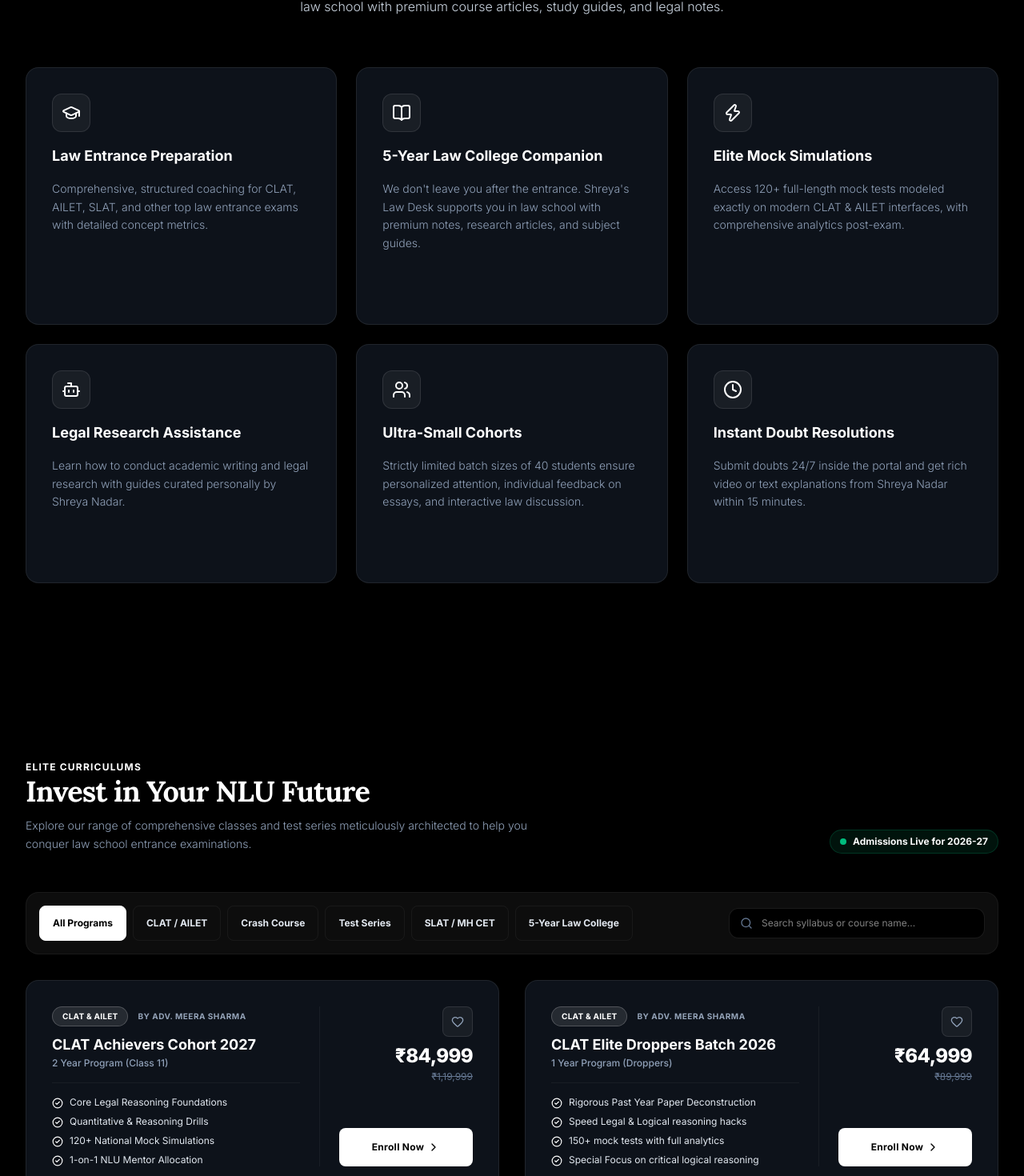
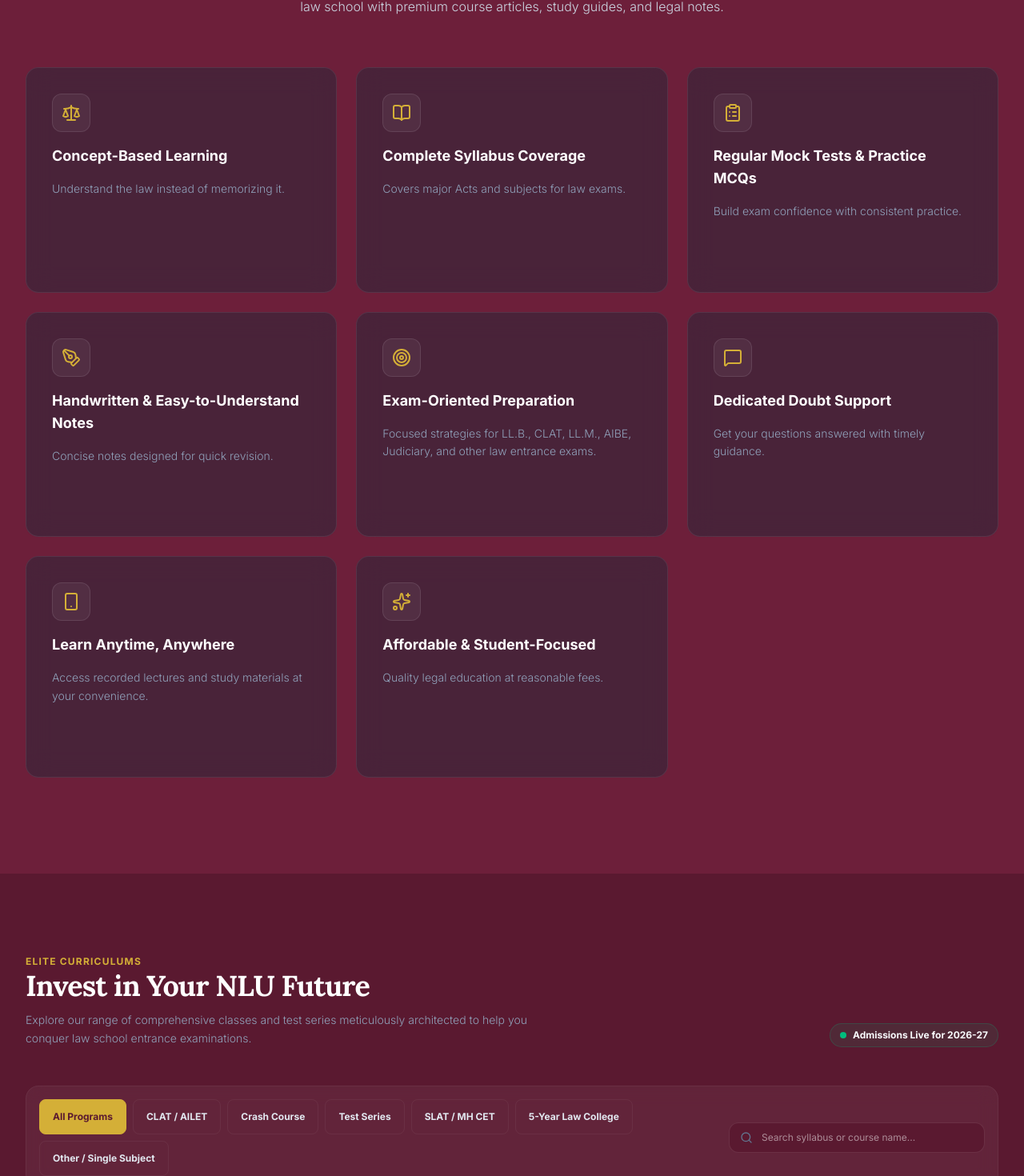
Before and after one commit to nilesh0002/lexvantage-edtech-platform, a Next.js app in the folder frontend/: page / in a window 1280 px wide. Shown: the part 879-2349 px from the top of the page at 80% size. Built offline with nearby package versions, Linux system fonts and the light colour scheme.

Commit message:
feat: update brand colors to Burgundy & Gold, remove pricing, add Other course, and update founder biography

```diff
--- a/frontend/src/app/globals.css
+++ b/frontend/src/app/globals.css
@@ -84,23 +84,23 @@
 }
 
 html.dark {
-  --background: #000000;
-  --foreground: #fafafa;
+  --background: #6D1F3A;
+  --foreground: #F8FAFC;
 
-  --bg-navy-955: #000000;
-  --bg-navy-950: #000000;
-  --bg-navy-900: #09090b;
-  --bg-navy-800: #18181b;
-  --bg-navy-700: #27272a;
+  --bg-navy-955: #6D1F3A;
+  --bg-navy-950: #5A1930;
+  --bg-navy-900: #481426;
+  --bg-navy-800: #360F1D;
+  --bg-navy-700: #240A13;
 
-  --accent-gray: #3f3f46;
-  --accent-gray-dark: #27272a;
-  --accent-gray-light: #52525b;
-  --accent-white-black: #ffffff;
+  --accent-gray: #E2C154;
+  --accent-gray-dark: #C2A032;
+  --accent-gray-light: #F5E5A3;
+  --accent-white-black: #F8FAFC;
 
-  --primary-accent: #ffffff;
-  --primary-accent-hover: #e4e4e7;
-  --primary-accent-subtle: #a1a1aa;
+  --primary-accent: #D4AF37;
+  --primary-accent-hover: #C2A032;
+  --primary-accent-subtle: #E2C154;
 
   /* Custom slate definitions for Dark Mode (bright slate shades for readable text) */
   --slate-150: #f1f5f9;
@@ -174,7 +174,7 @@ body {
 }
 
 .text-gradient-purple-blue {
-  background: linear-gradient(135deg, #2dd4bf 0%, #2563eb 100%);
+  background: linear-gradient(135deg, #fbbf24 0%, #d4af37 100%);
   -webkit-background-clip: text;
   -webkit-text-fill-color: transparent;
 }
--- a/frontend/src/components/home/Courses.tsx
+++ b/frontend/src/components/home/Courses.tsx
@@ -28,6 +28,7 @@ export default function Courses({
     { id: "Test Series", label: "Test Series" },
     { id: "SLAT / MHCET", label: "SLAT / MH CET" },
     { id: "Law School LL.B", label: "5-Year Law College" },
+    { id: "Other", label: "Other / Single Subject" },
   ];
 
   const filteredCourses = coursesData.filter((course) => {
@@ -140,9 +141,8 @@ export default function Courses({
                     </ul>
                   </div>
 
-                  {/* Right Side: Pricing & CTA Action */}
-                  <div className="sm:w-48 border-t sm:border-t-0 sm:border-l border-white/5 pt-5 sm:pt-0 sm:pl-6 flex flex-col justify-between items-start sm:items-end">
-                    <div className="flex justify-between sm:justify-start items-center sm:items-end w-full sm:flex-col gap-2 mb-4 sm:mb-0">
+                  {/* Right Side: Action */}
+                  <div className="sm:w-48 border-t sm:border-t-0 sm:border-l border-white/5 pt-5 sm:pt-0 sm:pl-6 flex flex-col justify-between items-start sm:items-end gap-4">
                     <button
                       onClick={() => onToggleWishlist(course)}
                       className={`p-2.5 rounded-lg border transition-all cursor-pointer ${
@@ -155,19 +155,9 @@ export default function Courses({
                       <Heart className={`w-4 h-4 ${isWishlisted ? "fill-current" : ""}`} />
                     </button>
 
-                      <div className="text-right">
-                        <div className="text-white font-extrabold text-2xl tracking-tight">
-                          {course.price}
-                        </div>
-                        <div className="text-slate-500 line-through text-xs mt-0.5">
-                          {course.originalPrice}
-                        </div>
-                      </div>
-                    </div>
-
                     <button
                       onClick={() => setCheckoutCourse(course)}
-                      className="min-h-[48px] w-full px-5 py-3 rounded-lg bg-brand-gold-500 hover:bg-brand-gold-600 text-brand-navy-950 font-bold text-xs tracking-wide transition-all flex items-center justify-center gap-1 cursor-pointer"
+                      className="min-h-[48px] w-full px-5 py-3 rounded-lg bg-brand-gold-500 hover:bg-brand-gold-600 text-brand-navy-950 font-bold text-xs tracking-wide transition-all flex items-center justify-center gap-1 cursor-pointer mt-auto"
                     >
                       Enroll Now
                       <ChevronRight className="w-4 h-4 animate-pulse" />
--- a/frontend/src/components/home/Faculty.tsx
+++ b/frontend/src/components/home/Faculty.tsx
@@ -94,7 +94,7 @@ export default function Faculty() {
                       {member.credentials}
                     </p>
                   </div>
-                  <p className="text-slate-300 text-sm font-light leading-relaxed border-t border-white/5 pt-4">
+                  <p className="text-slate-300 text-sm font-light leading-relaxed border-t border-white/5 pt-4 whitespace-pre-line">
                     {member.bio}
                   </p>
                 </div>
--- a/frontend/src/components/home/WhyChooseUs.tsx
+++ b/frontend/src/components/home/WhyChooseUs.tsx
@@ -2,49 +2,63 @@
 
 import React from "react";
 import { motion, Variants } from "framer-motion";
-import { Bot, BookOpen, Clock, Users, Zap, GraduationCap } from "lucide-react";
+import { Scale, BookOpen, ClipboardList, PenTool, Target, MessageSquare, Smartphone, Sparkles, Zap } from "lucide-react";
 
 export default function WhyChooseUs() {
   const features = [
     {
-      icon: GraduationCap,
-      title: "Law Entrance Preparation",
-      description: "Comprehensive, structured coaching for CLAT, AILET, SLAT, and other top law entrance exams with detailed concept metrics.",
+      icon: Scale,
+      title: "Concept-Based Learning",
+      description: "Understand the law instead of memorizing it.",
       color: "text-brand-gold-500",
       bg: "bg-white/5 border-white/10",
     },
     {
       icon: BookOpen,
-      title: "5-Year Law College Companion",
-      description: "We don't leave you after the entrance. Shreya's Law Desk supports you in law school with premium notes, research articles, and subject guides.",
+      title: "Complete Syllabus Coverage",
+      description: "Covers major Acts and subjects for law exams.",
       color: "text-brand-gold-500",
       bg: "bg-white/5 border-white/10",
     },
     {
-      icon: Zap,
-      title: "Elite Mock Simulations",
-      description: "Access 120+ full-length mock tests modeled exactly on modern CLAT & AILET interfaces, with comprehensive analytics post-exam.",
+      icon: ClipboardList,
+      title: "Regular Mock Tests & Practice MCQs",
+      description: "Build exam confidence with consistent practice.",
       color: "text-brand-gold-500",
       bg: "bg-white/5 border-white/10",
     },
     {
-      icon: Bot,
-      title: "Legal Research Assistance",
-      description: "Learn how to conduct academic writing and legal research with guides curated personally by Shreya Nadar.",
+      icon: PenTool,
+      title: "Handwritten & Easy-to-Understand Notes",
+      description: "Concise notes designed for quick revision.",
       color: "text-brand-gold-500",
       bg: "bg-white/5 border-white/10",
     },
     {
-      icon: Users,
-      title: "Ultra-Small Cohorts",
-      description: "Strictly limited batch sizes of 40 students ensure personalized attention, individual feedback on essays, and interactive law discussion.",
+      icon: Target,
+      title: "Exam-Oriented Preparation",
+      description: "Focused strategies for LL.B., CLAT, LL.M., AIBE, Judiciary, and other law entrance exams.",
       color: "text-brand-gold-500",
       bg: "bg-white/5 border-white/10",
     },
     {
-      icon: Clock,
-      title: "Instant Doubt Resolutions",
-      description: "Submit doubts 24/7 inside the portal and get rich video or text explanations from Shreya Nadar within 15 minutes.",
+      icon: MessageSquare,
+      title: "Dedicated Doubt Support",
+      description: "Get your questions answered with timely guidance.",
+      color: "text-brand-gold-500",
+      bg: "bg-white/5 border-white/10",
+    },
+    {
+      icon: Smartphone,
+      title: "Learn Anytime, Anywhere",
+      description: "Access recorded lectures and study materials at your convenience.",
+      color: "text-brand-gold-500",
+      bg: "bg-white/5 border-white/10",
+    },
+    {
+      icon: Sparkles,
+      title: "Affordable & Student-Focused",
+      description: "Quality legal education at reasonable fees.",
       color: "text-brand-gold-500",
       bg: "bg-white/5 border-white/10",
     },
--- a/frontend/src/data/courses.ts
+++ b/frontend/src/data/courses.ts
@@ -12,8 +12,8 @@ export const coursesData: Course[] = [
   {
     id: "clat-2027",
     name: "CLAT Achievers Cohort 2027",
-    price: "₹84,999",
-    originalPrice: "₹1,19,999",
+    price: "",
+    originalPrice: "",
     duration: "2 Year Program (Class 11)",
     exam: "CLAT & AILET",
     syllabus: [
@@ -26,8 +26,8 @@ export const coursesData: Course[] = [
   {
     id: "clat-droppers",
     name: "CLAT Elite Droppers Batch 2026",
-    price: "₹64,999",
-    originalPrice: "₹89,999",
+    price: "",
+    originalPrice: "",
     duration: "1 Year Program (Droppers)",
     exam: "CLAT & AILET",
     syllabus: [
@@ -40,8 +40,8 @@ export const coursesData: Course[] = [
   {
     id: "clat-foundation",
     name: "NLU Foundation Program 2026",
-    price: "₹54,999",
-    originalPrice: "₹74,999",
+    price: "",
+    originalPrice: "",
     duration: "1 Year Program (Class 12)",
     exam: "CLAT",
     syllabus: [
@@ -54,8 +54,8 @@ export const coursesData: Course[] = [
   {
     id: "crash-course",
     name: "Vantage Crash Course (CLAT 2026)",
-    price: "₹19,999",
-    originalPrice: "₹29,999",
+    price: "",
+    originalPrice: "",
     duration: "3-Month Fastrack",
     exam: "Crash Course",
     syllabus: [
@@ -68,8 +68,8 @@ export const coursesData: Course[] = [
   {
     id: "test-series",
     name: "Vantage Mock Test Series Pro",
-    price: "₹7,999",
-    originalPrice: "₹12,999",
+    price: "",
+    originalPrice: "",
     duration: "Till Exam Date",
     exam: "Test Series",
     syllabus: [
@@ -82,8 +82,8 @@ export const coursesData: Course[] = [
   {
     id: "mhcet-slat",
     name: "SLAT & MH CET Law Target Batch",
-    price: "₹24,999",
-    originalPrice: "₹39,999",
+    price: "",
+    originalPrice: "",
     duration: "6-Month Targeted",
     exam: "SLAT / MHCET",
     syllabus: [
@@ -96,8 +96,8 @@ export const coursesData: Course[] = [
   {
     id: "law-school-5year",
     name: "5-Year Law School Semester Companion",
-    price: "₹4,999",
-    originalPrice: "₹9,999",
+    price: "",
+    originalPrice: "",
     duration: "5-Year Support (Per Semester)",
     exam: "Law School LL.B",
     syllabus: [
@@ -107,4 +107,18 @@ export const coursesData: Course[] = [
       "Legal drafting & moot court preparation kits",
     ],
   },
+  {
+    id: "other-subject",
+    name: "Other / Individual Subject Option",
+    price: "",
+    originalPrice: "",
+    duration: "Flexible Support",
+    exam: "Other",
+    syllabus: [
+      "Select individual subjects based on your choice",
+      "Handwritten & easy-to-understand notes for the selected subject",
+      "Dedicated doubt support by Shreya Nadar",
+      "Perfect for university exams or targeted prep",
+    ],
+  },
 ];
--- a/frontend/src/data/faculty.ts
+++ b/frontend/src/data/faculty.ts
@@ -14,8 +14,8 @@ export const facultyData: Educator[] = [
   {
     name: "Shreya Nadar",
     role: "Founder & Lead Law Mentor",
-    credentials: "BLS LL.B Candidate (D.Y. Patil College of Law) • Company Secretary (ICSI)",
-    bio: "Detail-oriented professional with experience as a Legal Aid Officer at Belapur Court and content developer for InAmigos Foundation. Currently pursuing BLS LL.B to enhance legal knowledge through practical engagement, Shreya brings strong research, drafting, and compliance skills to guide aspirants into top law colleges.",
+    credentials: "B.L.S. LL.B. Graduate • Company Secretary (ICSI)",
+    bio: "Hello! I'm Shreya Nadar, the founder of Shreya's Law Desk.\n\nI am a B.L.S. LL.B. graduate with a passion for making legal education simple, practical, and accessible. During my academic journey, I realized that many law students struggle with lengthy provisions and complex legal concepts. That's why I created Shreya's Law Desk—to help students understand the law through clear explanations, structured notes, and exam-oriented guidance.\n\nWhether you're preparing for LL.B. exams, CLAT UG/PG, LL.M. entrances, AIBE, Judiciary, or other competitive law examinations, my goal is to help you build a strong conceptual foundation and study with confidence.\n\nAt Shreya's Law Desk, you'll find quality learning, regular practice, and a supportive environment designed to help every aspiring legal professional succeed.",
     avatar: "https://api.dicebear.com/7.x/avataaars/svg?seed=Shreya",
     specialtyIcon: Scale,
   }
```
Also changed, not shown: frontend/src/app/about/page.tsx (+9 -6 lines), frontend/src/app/contact/page.tsx (+1 -11 lines), frontend/src/components/CheckoutModal.tsx (+18 -24 lines), frontend/src/components/Footer.tsx (+2 -6 lines), frontend/src/components/WishlistDrawer.tsx (+2 -9 lines), frontend/src/components/home/Faq.tsx (+54 -3 lines). Lines whose indentation alone changed are shown as unchanged.
